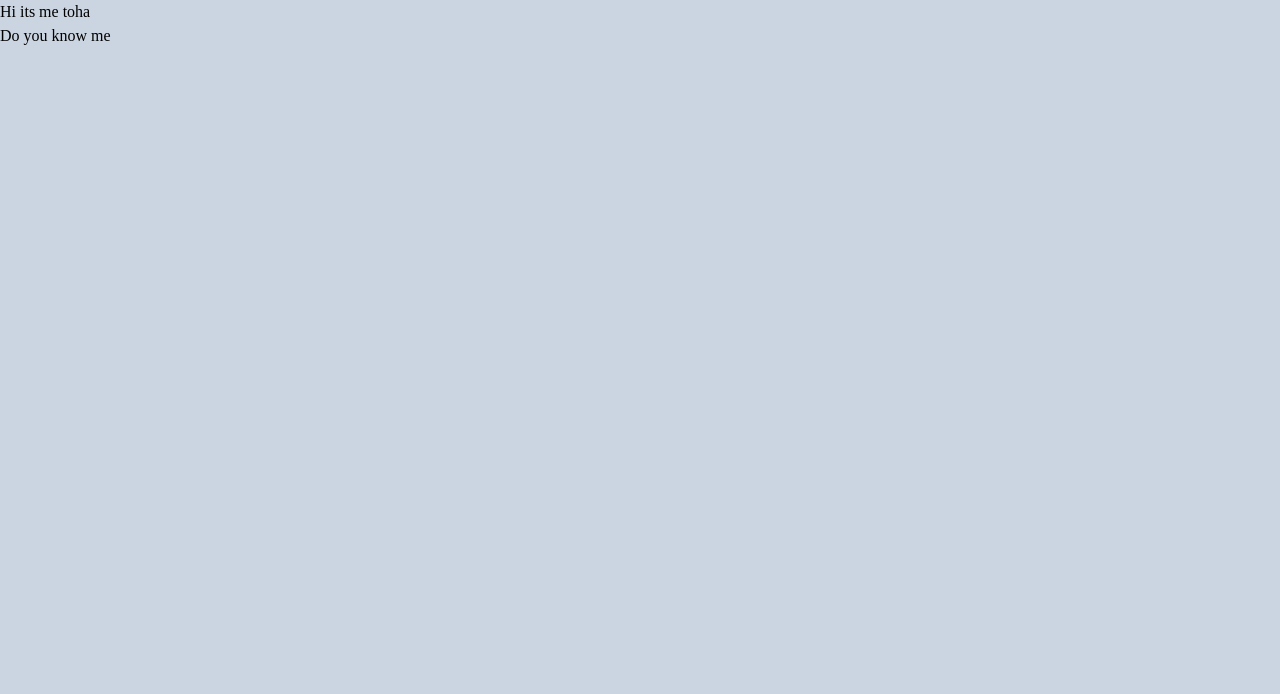
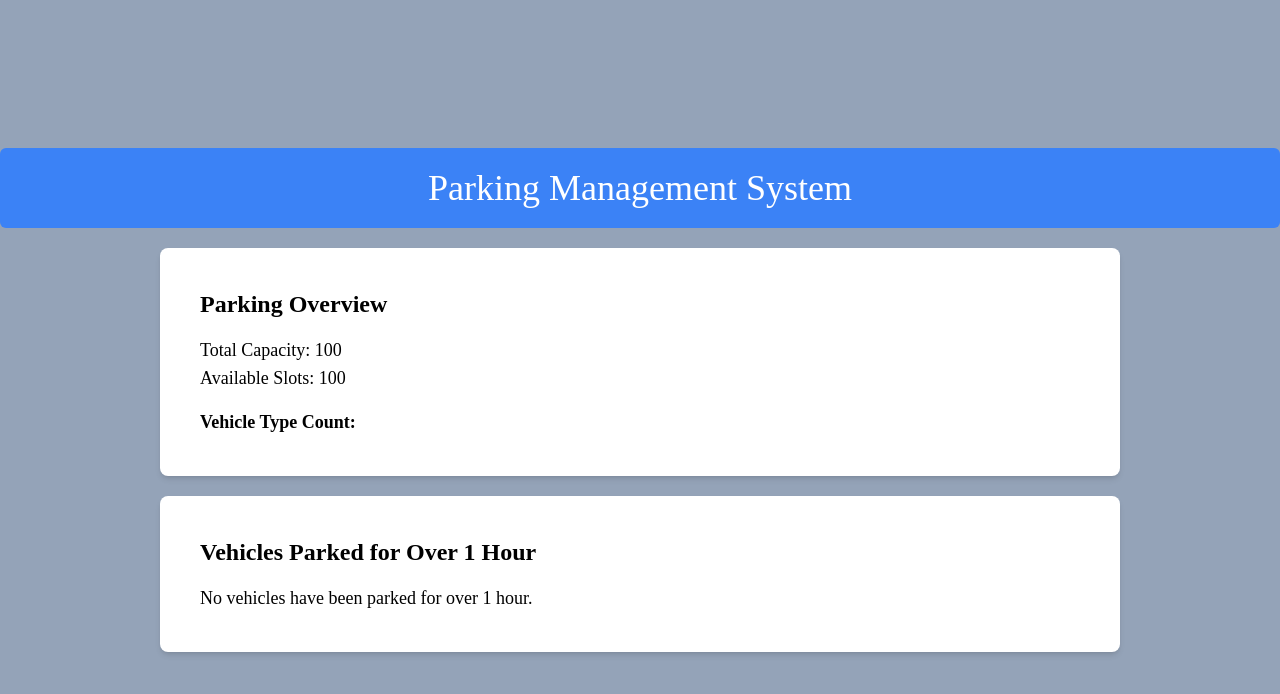
Before and after one commit to TohaShaleh/Parking_Management_System, a Next.js app: page / in a window 1280 px wide. Shown: the top 694 px of the page. Built offline with nearby package versions, Linux system fonts and the light colour scheme.

Commit message:
Add the home page , showing details of the parked vehicles

```diff
--- a/app/page.js
+++ b/app/page.js
@@ -1,12 +1,105 @@
-import React from 'react'
+"use client";
 
-function page() {
+import React, { useEffect, useState } from "react";
+
+const totalCapacity = 100; // Total parking capacity
+
+function ParkingList() {
+  const [vehicles, setVehicles] = useState([]);
+  const [availableSlots, setAvailableSlots] = useState(totalCapacity);
+  const [vehicleTypeCount, setVehicleTypeCount] = useState({});
+  const [vehiclesOverOneHour, setVehiclesOverOneHour] = useState([]);
+
+  useEffect(() => {
+    // Fetch vehicles from localStorage when component mounts
+    const savedVehicles = JSON.parse(localStorage.getItem("vehicles")) || [];
+    setVehicles(savedVehicles);
+    updateCapacity(savedVehicles);
+    countVehicleTypes(savedVehicles);
+    findVehiclesOverOneHour(savedVehicles);
+  }, []);
+
+  const updateCapacity = (vehicles) => {
+    // Update available parking slots based on parked vehicles
+    const parkedVehicles = vehicles.filter((vehicle) => vehicle.status === "Parked");
+    setAvailableSlots(totalCapacity - parkedVehicles.length);
+  };
+
+  const countVehicleTypes = (vehicles) => {
+    // Count the number of each vehicle type
+    const typeCounts = {};
+    vehicles.forEach((vehicle) => {
+      if (vehicle.status === "Parked") {
+        typeCounts[vehicle.vehicleType] = (typeCounts[vehicle.vehicleType] || 0) + 1;
+      }
+    });
+    setVehicleTypeCount(typeCounts);
+  };
+
+  const findVehiclesOverOneHour = (vehicles) => {
+    // Find vehicles parked for over 1 hour
+    const currentTime = new Date().getTime();
+    const overOneHourVehicles = vehicles.filter((vehicle) => {
+      const parkedTime = new Date(vehicle.entryTime).getTime();
+      const timeDiff = (currentTime - parkedTime) / (1000 * 60 * 60); // Time in hours
+      return timeDiff > 1 && vehicle.status === "Parked";
+    });
+    setVehiclesOverOneHour(overOneHourVehicles);
+  };
+
+  const handleDelete = (index) => {
+    const updatedVehicles = vehicles.filter((_, i) => i !== index);
+    setVehicles(updatedVehicles);
+    localStorage.setItem("vehicles", JSON.stringify(updatedVehicles));
+    updateCapacity(updatedVehicles);
+    countVehicleTypes(updatedVehicles);
+    findVehiclesOverOneHour(updatedVehicles);
+  };
+
   return (
-    <>
-    <div>Hi its me toha</div>
-    <div>Do you know me </div>
-    </>
-  )
+    <div className="bg-slate-400 flex flex-col items-center justify-center min-h-screen">
+      <div className="mt-0 w-full">
+        <h1 className="bg-blue-500 p-5 text-4xl text-white text-center w-full rounded-md">
+          Parking Management System
+        </h1>
+      </div>
+
+      {/* Parking Capacity Block */}
+      <div className="bg-white shadow-md rounded-lg p-10 mt-5 w-3/4">
+        <h2 className="text-2xl font-bold mb-4">Parking Overview</h2>
+        <p className="text-lg">Total Capacity: {totalCapacity}</p>
+        <p className="text-lg">Available Slots: {availableSlots}</p>
+        <div className="mt-4">
+          <h3 className="text-lg font-semibold">Vehicle Type Count:</h3>
+          <ul className="list-disc pl-5">
+            {Object.keys(vehicleTypeCount).map((type, index) => (
+              <li key={index} className="text-lg">
+                {type}: {vehicleTypeCount[type]}
+              </li>
+            ))}
+          </ul>
+        </div>
+      </div>
+
+      {/* List of Vehicles Over 1 Hour */}
+      <div className="bg-white shadow-md rounded-lg p-10 mt-5 w-3/4">
+        <h2 className="text-2xl font-bold mb-4">Vehicles Parked for Over 1 Hour</h2>
+        {vehiclesOverOneHour.length === 0 ? (
+          <p className="text-lg">No vehicles have been parked for over 1 hour.</p>
+        ) : (
+          <ul className="list-disc pl-5">
+            {vehiclesOverOneHour.map((vehicle, index) => (
+              <li key={index} className="text-lg">
+                {vehicle.ownerName} - {vehicle.licenseNumber}
+              </li>
+            ))}
+          </ul>
+        )}
+      </div>
+
+      {/* Optionally you can add the vehicle list display */}
+    </div>
+  );
 }
 
-export default page
+export default ParkingList;
```
